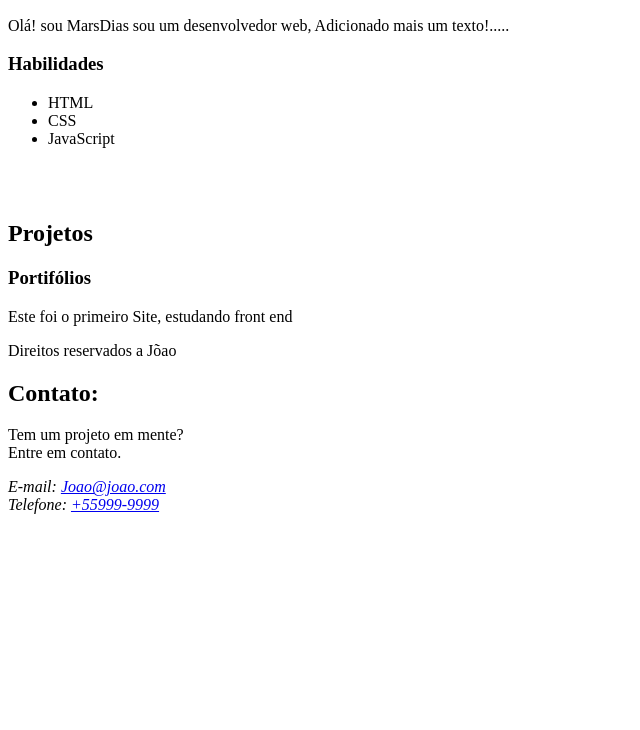
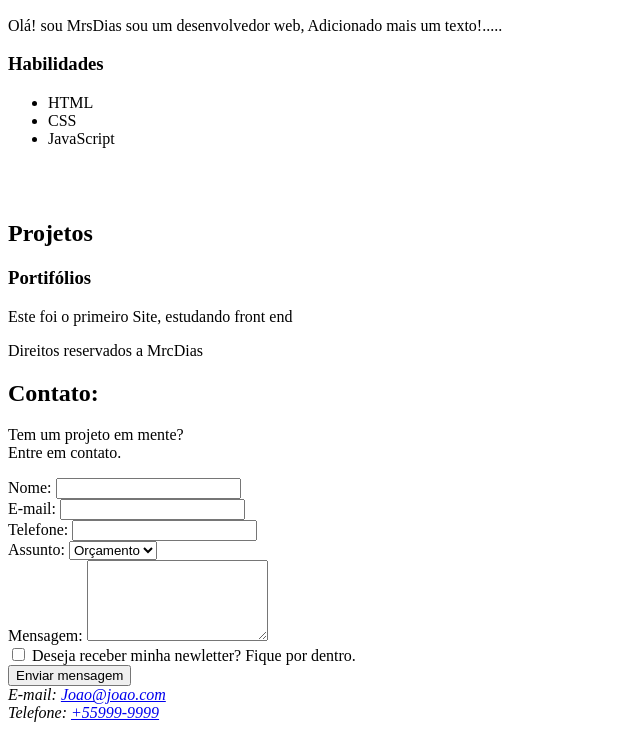
Before and after one commit to mrcsdias/site, a plain HTML site: page index.html in a window 1280 px wide. Shown: the part 522-1252 px from the top of the page, without its empty margins (0-640 px from the left). Before the commit the page ends 1044 px from the top, so only its background shows below. Drawn offline with Linux system fonts and the light colour scheme.

Commit message:
terceiro commit

```diff
--- a/index.html
+++ b/index.html
@@ -4,7 +4,7 @@
 <head>
     <meta charset="UTF-8">
     <meta name="viewport" content="width=device-width, initial-scale=1.0">
-    <title>titulopg MRCSDIAS</title>
+    <title>pg MRCSDIAS</title>
 </head>
 
 <body>
@@ -27,7 +27,7 @@
             alt="Imagem do perfil!" title="Imagem Perfil MrcsDias">
         <article>
             <p>
-                Olá! sou MarsDias sou um desenvolvedor web, Adicionado mais um texto!.....
+                Olá! sou MrsDias sou um desenvolvedor web, Adicionado mais um texto!.....
             </p>
         </article>
         <article>
@@ -51,14 +51,41 @@
     </section>
 
     <footer>
-        <p>Direitos reservados a Jõao</p>
+        <p>Direitos reservados a MrcDias</p>
 
         <section id="contato">
             <h2>Contato: </h2>
             <p>Tem um projeto em mente?<br>
                 Entre em contato.</p>
+            <form action="">
+                <label for="nome">Nome: </label>
+                <input type="text" id="nome" name="nome" required><br>
+
+                <label for="email">E-mail: </label>
+                <input type="email" id="email" name="email" required><br>
+
+                <label for="telefone">Telefone: </label>
+                <input type="tel" id="telefone" name="telefone"><br>
+
+                <label for="assunto">Assunto: </label>
+                <select name="assunto" id="assunto">
+                    <option value="orcamento">Orçamento</option>
+                    <option value="duvida">Dúvidas</option>
+                    <option value="outro">Outro</option>
+                </select>
+                <br>
+
+                <label for="mensagem">Mensagem: </label>
+                <textarea name="mensagem" id="mensagem" cols="20" rows="5" required></textarea> <br>
+                <input type="checkbox" id="inscricao" name="inscricao">
+                <label for="inscricao">Deseja receber minha newletter? Fique por dentro.</label>
+                <br>
+                <input type="submit" value="Enviar mensagem">
+
+            </form>
+
             <address>
-                E-mail: <a href="mailto:Joao@joao.com">Joao@joao.com</a><br>
+                E-mail: <a href="mailto:mrcsdias@mdias.com">Joao@joao.com</a><br>
                 Telefone: <a href="tel:+55999-9999">+55999-9999</a><br>
             </address>
         </section>
```
